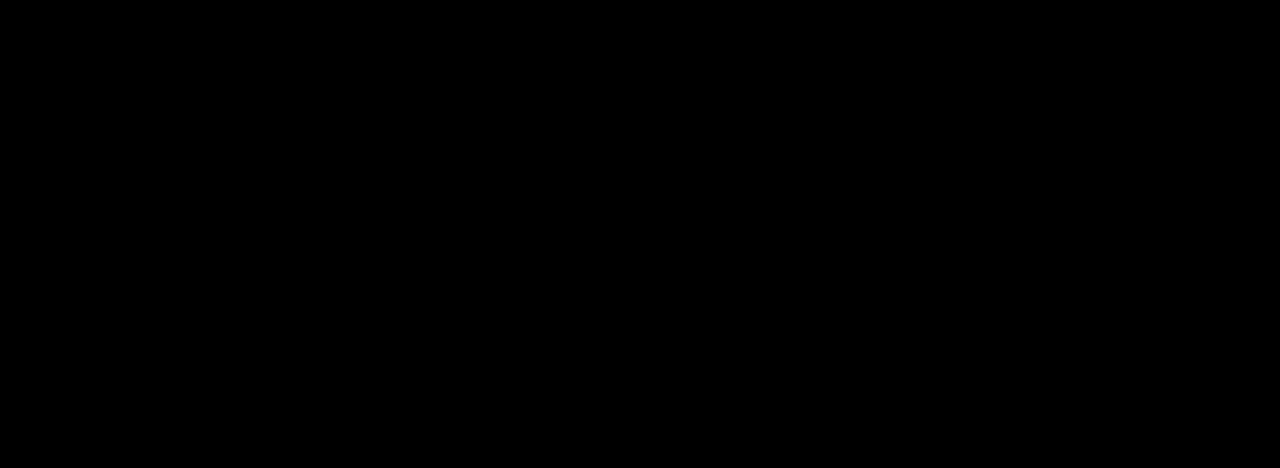
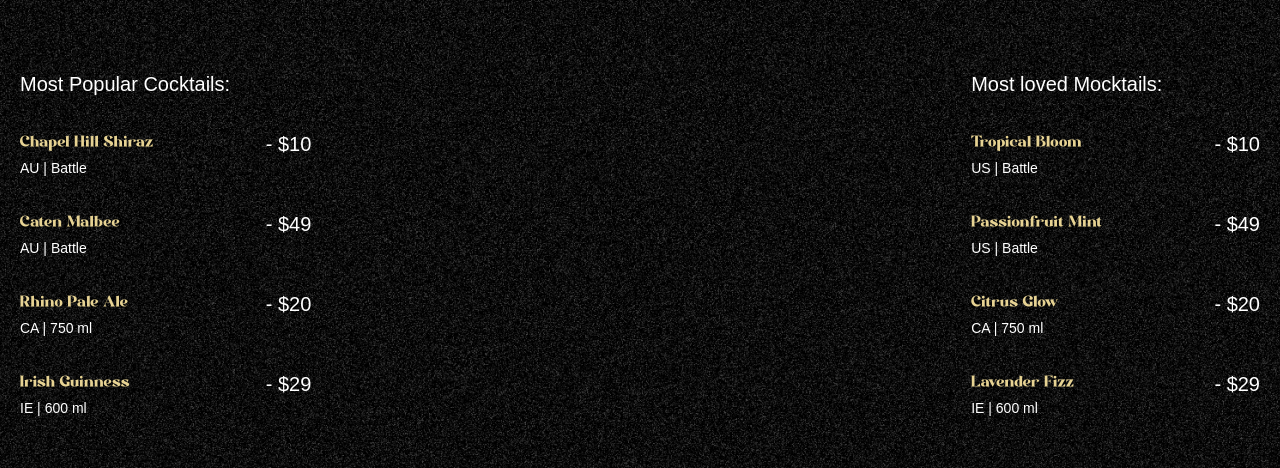
Before and after one commit to KristijanStefano/cocktails, a React (Vite) app: page / in a window 1280 px wide. Shown: the part 890-1358 px from the top of the page. Built offline with nearby package versions, Linux system fonts and the light colour scheme; a web font is replaced by a local one.

Commit message:
Cocktails Section

```diff
--- a/src/App.jsx
+++ b/src/App.jsx
@@ -3,6 +3,7 @@
 import { ScrollTrigger, SplitText } from 'gsap/all'
 import Navbar from './components/Navbar'
 import Hero from './components/Hero'
+import Cocktails from './components/cocktails'
 
 gsap.registerPlugin(ScrollTrigger, SplitText)
 
@@ -11,6 +12,7 @@
     <main>
         <Navbar/>
         <Hero/>
+        <Cocktails/>
     </main>
   )
 }
--- /dev/null
+++ b/src/components/Cocktails.jsx
@@ -0,0 +1,63 @@
+import React from 'react'
+import { cocktailLists, mockTailLists } from '../../constants'
+import { useGSAP } from '@gsap/react'
+import gsap from 'gsap'
+
+const Cocktails = () => {
+  useGSAP(() => {
+    const parallaxTimeline = gsap.timeline({
+      scrollTrigger: {
+        trigger: '#cocktails',
+        start: 'top 30%',
+        end: 'bottom 80%',
+        scrub: true
+      }
+    })
+
+    parallaxTimeline.from('#c-left-leaf', {
+      x: -100, y:100
+    }).from('#c-right-leaf', {
+      x: 100, y:100
+    })
+  })
+
+  return (
+    <section id="cocktails" className="noisy">
+      <img src="/images/cocktail-left-leaf.png" alt="l-leaf" id="c-left-leaf"/>
+      <img src="/images/cocktail-right-leaf.png" alt="l-leaf" id="c-right-leaf"/>
+
+      <div className="list">
+        <div className="popular">
+          <h2>Most Popular Cocktails:</h2>
+          <ul>
+            {cocktailLists.map(({name, country, detail, price}) => (
+              <li key={name}>
+                <div className="me-28">
+                  <h3>{name}</h3>
+                  <p>{country} | {detail}</p>
+                </div>
+                <span>- {price}</span>
+              </li>
+            ))}
+          </ul>
+        </div>
+        <div className="loved">
+          <h2>Most loved Mocktails:</h2>
+          <ul>
+            {mockTailLists.map(({name, country, detail, price}) => (
+              <li key={name}>
+                <div className="me-28">
+                  <h3>{name}</h3>
+                  <p>{country} | {detail}</p>
+                </div>
+                <span>- {price}</span>
+              </li>
+            ))}
+          </ul>
+        </div>
+      </div>
+    </section>
+ )
+}
+
+export default Cocktails
```
